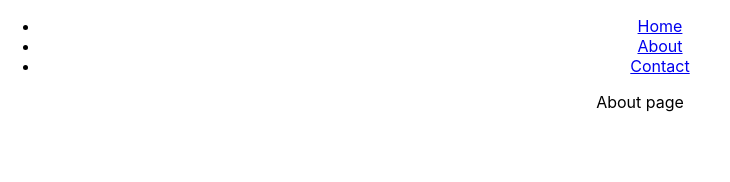
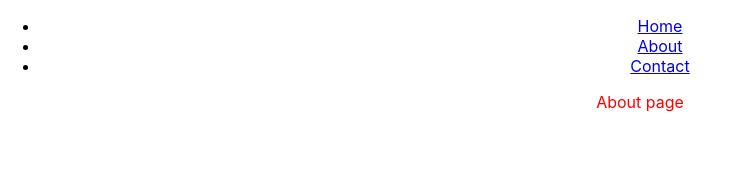
Before and after one commit to Sebuliba-Adrian/StoreApp, a React (Create React App) app: page /about in a window 1280 px wide. Shown: the top 182 px of the page, without its empty margins (0-730 px from the left). Built offline with nearby package versions, Linux system fonts and the light colour scheme.

Commit message:
Creating and adding own higher order component

```diff
--- /dev/null
+++ b/src/HOC/rainBow.js
@@ -0,0 +1,16 @@
+import React from 'react'
+
+function rainBow(WrappedComponent) {
+    const colours = ['red', 'pink', 'orange', 'blue', 'green', 'yellow'];
+    const randomColour = colours[Math.floor(Math.random()*colours.length)];
+    const colorName = randomColour;
+    return (props) => {
+
+       return (
+           <div style={{ color: colorName }}>
+               <WrappedComponent {...props}/>
+           </div>
+       );
+    }
+}
+export default rainBow;
--- a/src/components/About.js
+++ b/src/components/About.js
@@ -1,9 +1,11 @@
 import React from 'react'
+import rainBow from '../HOC/rainBow'
 
-export default function About() {
+ const About =()=> {
     return (
         <div>
             <p>About page</p>
         </div>
     )
 }
+export default rainBow(About);
```
